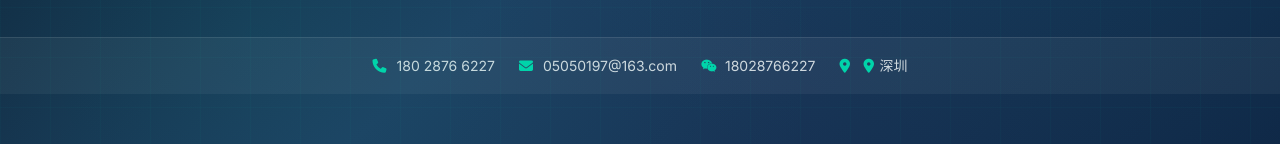
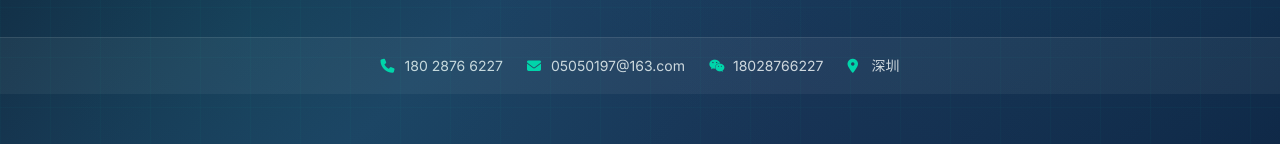
Before and after one commit to hookim527/resume-huxiaojiang, a plain HTML site: page index.html in a window 1280 px wide. Shown: the part 443-587 px from the top of the page. Drawn offline with Linux system fonts and the light colour scheme.

Commit message:
fix: 修正图标重复、更新所有内容

```diff
--- a/index.html
+++ b/index.html
@@ -806,7 +806,7 @@
                     </div>
                     <div class="contact-item">
                         <i class="fas fa-map-marker-alt"></i>
-                        <span><i class="fas fa-map-marker-alt"></i>深圳</span>
+                        <span>深圳</span>
                     </div>
                 </div>
             </div>
```
